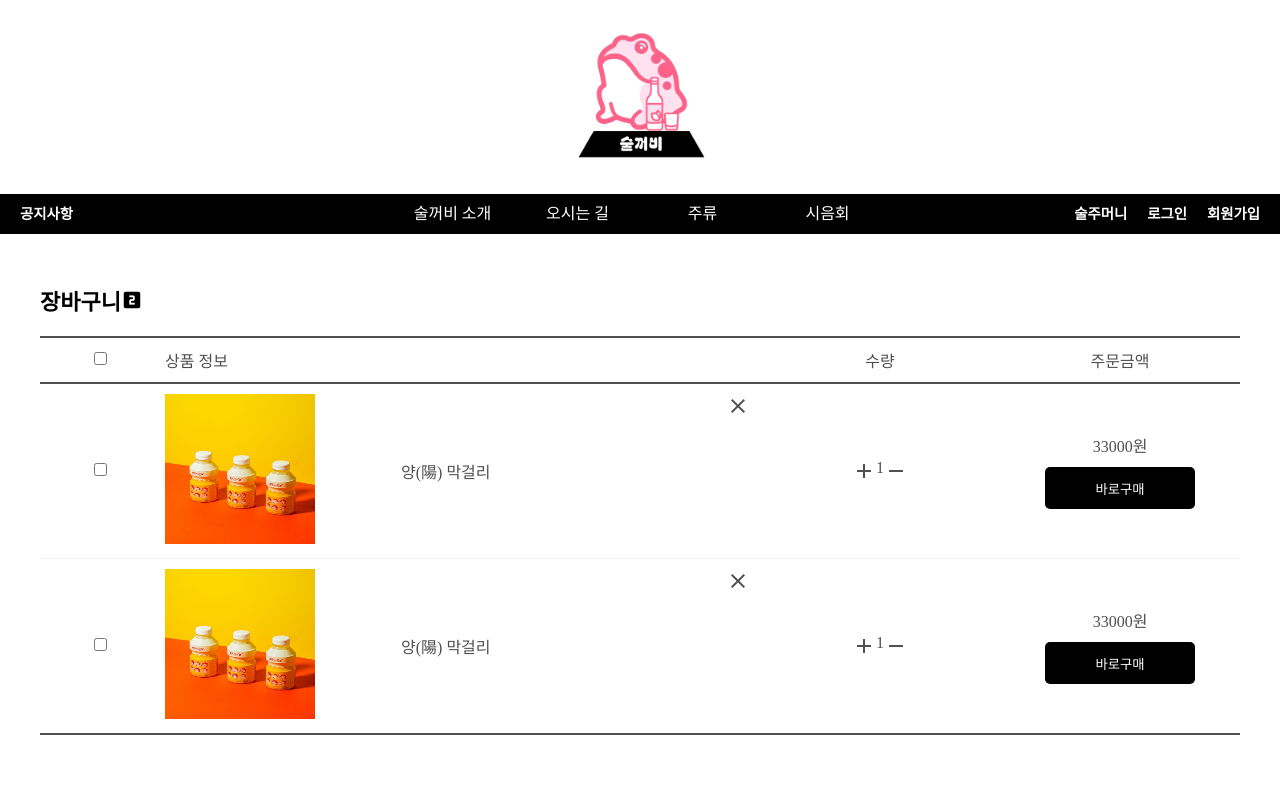
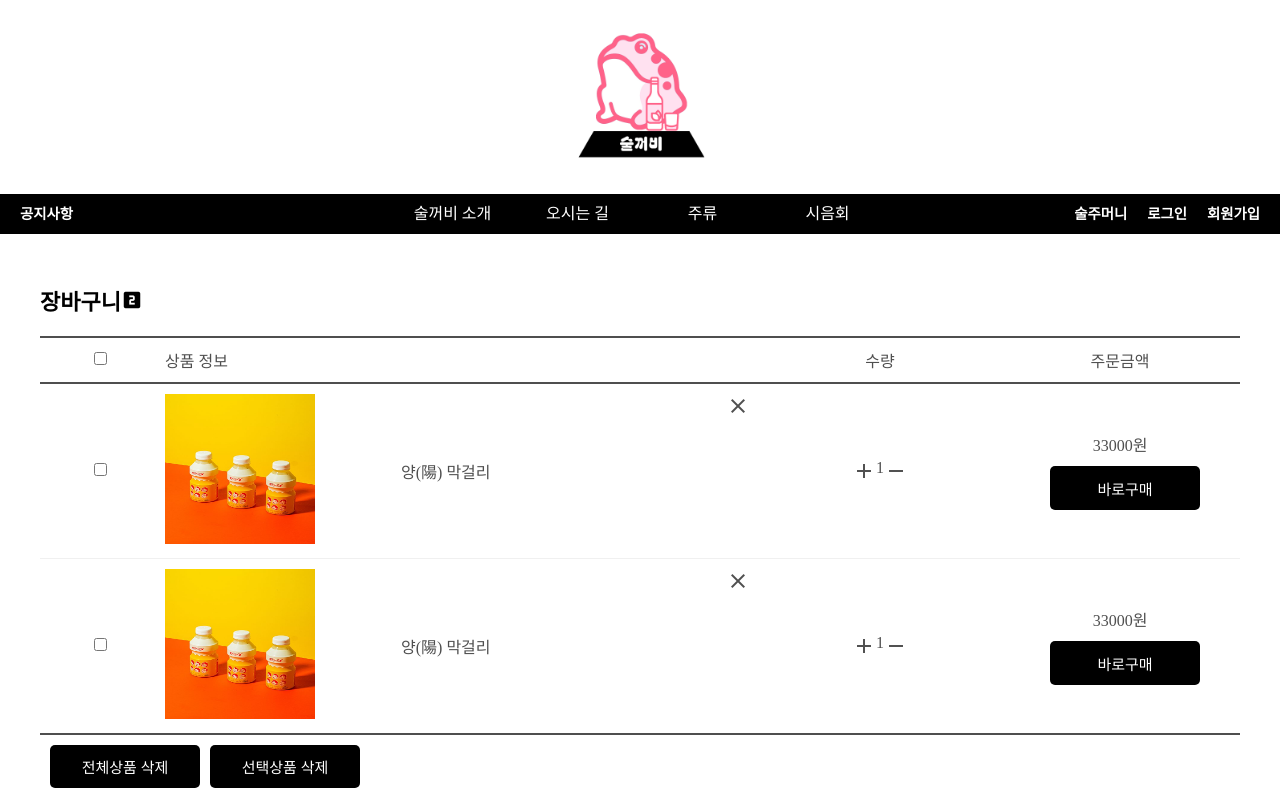
Before and after one commit to Mojitokyk/soolkkerbi_project, a React (Create React App) app in the folder soolkkerbi_project_front/: page /cart in a window 1280 px wide. Shown: the top 800 px of the page. Built offline with nearby package versions, Linux system fonts and the light colour scheme; a web font is replaced by a local one; what quill-image-resize-module-react would draw is missing.

Commit message:
장바구니.css 추가 수정

```diff
--- a/soolkkerbi_project_front/src/component/product/Cart.js
+++ b/soolkkerbi_project_front/src/component/product/Cart.js
@@ -74,6 +74,10 @@ const Cart = () => {
           </tbody>
         </table>
       </div>
+      <div className="cart-btn">
+        <Button1 text="전체상품 삭제" />
+        <Button1 text="선택상품 삭제" />
+      </div>
     </div>
   );
 };
--- a/soolkkerbi_project_front/src/component/product/cart.css
+++ b/soolkkerbi_project_front/src/component/product/cart.css
@@ -67,4 +67,9 @@
 .cart-btn > button {
   width: 150px;
   margin-top: 10px;
+  margin-left: 10px;
+  font-size: 15px;
 }
+.material-icons {
+  cursor: pointer;
+}
```
